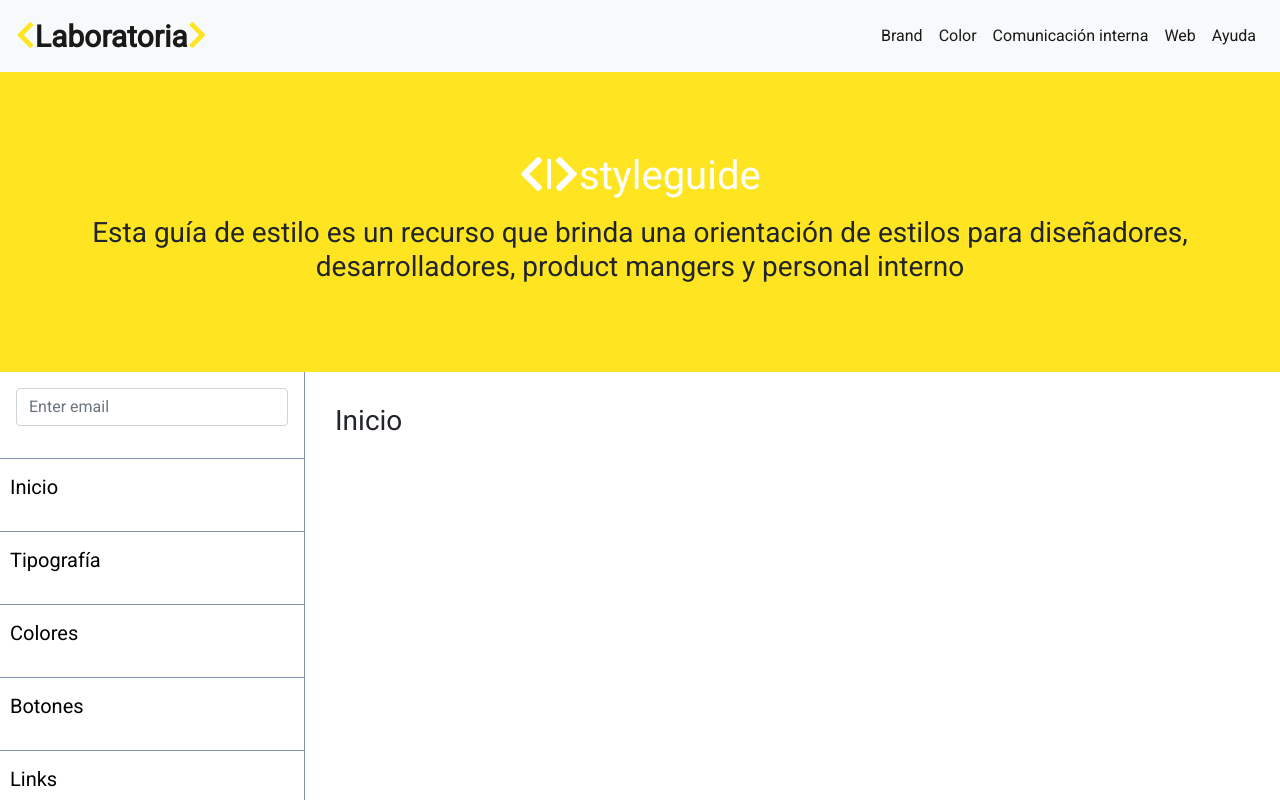
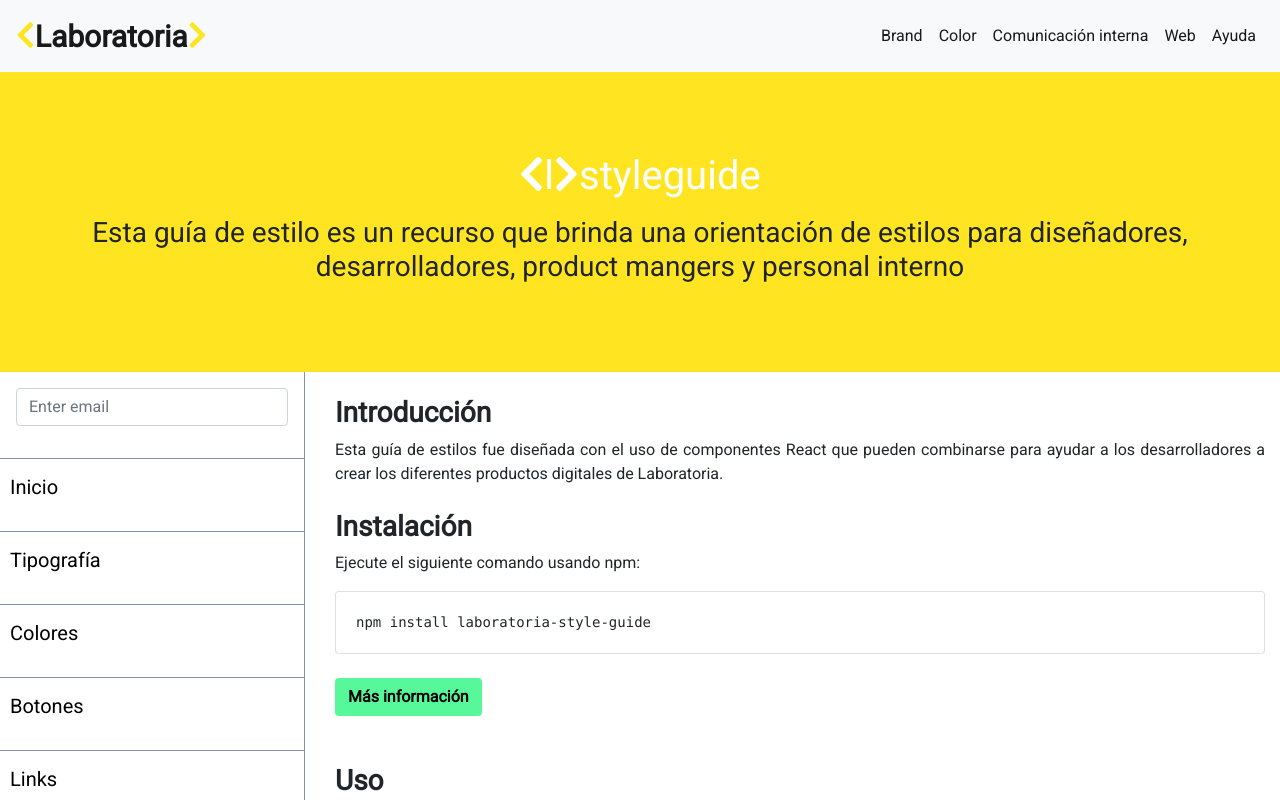
Before and after one commit to Rocciescobar/StyleGuide, a React (Create React App) app: page / in a window 1280 px wide. Shown: the top 800 px of the page. Built offline with nearby package versions, Linux system fonts and the light colour scheme.

Commit message:
Añade información al componente start

```diff
--- a/src/components/Start.js
+++ b/src/components/Start.js
@@ -2,7 +2,24 @@
 
 const Start = () => (
   <div>
-    <h3 className="mg">Inicio</h3>
+    <h3 className="mt-4 font-weight-bold">Introducción</h3>
+    <p className="text-justify">Esta guía de estilos fue diseñada con el uso de componentes React que pueden combinarse para ayudar a los desarrolladores a crear los diferentes productos digitales de Laboratoria.</p>
+    <h3 className="mt-4 font-weight-bold">Instalación</h3>
+    <p>Ejecute el siguiente comando usando npm:</p>
+    <div class="card">
+      <div className="card-body">
+        <pre className="m-0">
+          <code className="language-css" data-lang="css">
+            <span className="k">npm install laboratoria-style-guide</span>
+          </code>
+        </pre>
+      </div>
+    </div>
+    <div className="mt-4 mb-5">
+      <a href="https://www.npmjs.com/package/laboratoria-style-guide" className="btn back-green1 font-weight-bold" role="button" aria-pressed="true">Más información</a>
+    </div>
+    <h3 className="mt-4 font-weight-bold">Uso</h3>
+    <p>Cada componente incluye información para ayudarlo a implementarlos.</p>
   </div>
 )
 
```
Also changed, not shown: src/index.css (+31 -1 lines).
